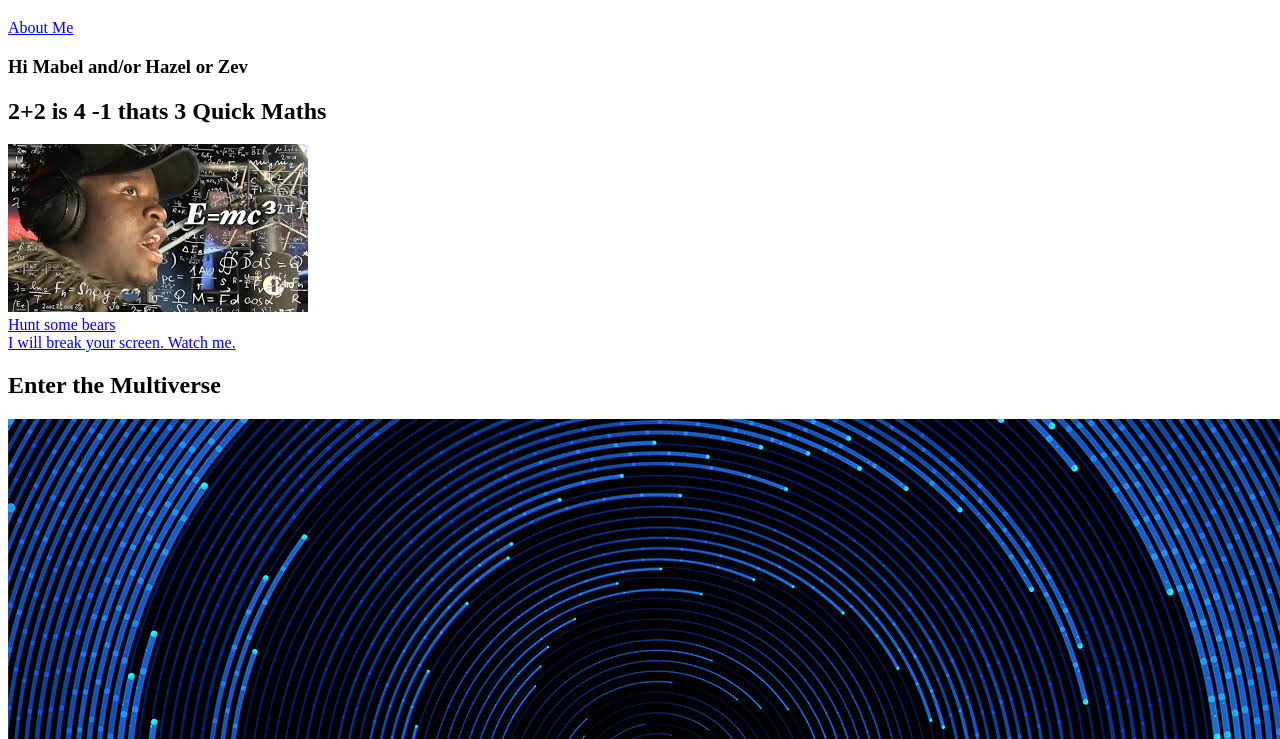
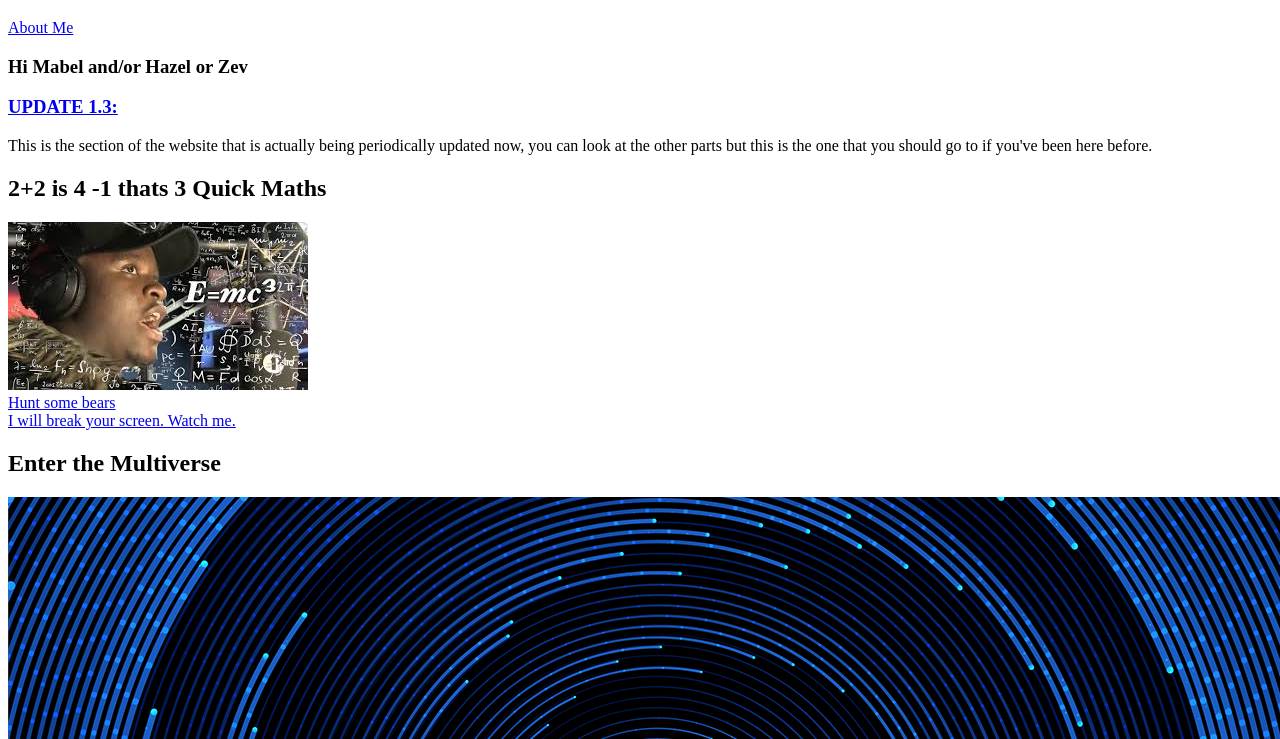
Before and after one commit to airborne-robots/airborne-robots.github.io, a website: page index.html in a window 1280 px wide. Shown: the part 61-800 px from the top of the page. Drawn offline with Linux system fonts and the light colour scheme.

Commit message:
Update index.html

```diff
--- a/index.html
+++ b/index.html
@@ -7,6 +7,8 @@
     <h1>The Site of The Web</h1>
     <a href="aboutme/aboutme.html">About Me</a>
     <h3>Hi Mabel and/or Hazel or Zev</h3>
+    <a href="update1point3/update1point3.html"><h3>UPDATE 1.3:</h3></a>
+    <p>This is the section of the website that is actually being periodically updated now, you can look at the other parts but this is the one that you should go to if you've been here before.</p>
     <div id="factsbro">
       <h2>2+2 is 4 -1 thats 3 Quick Maths</h2>
       <img src="quickmaths.jpeg" alt="Quick Maths">
```
